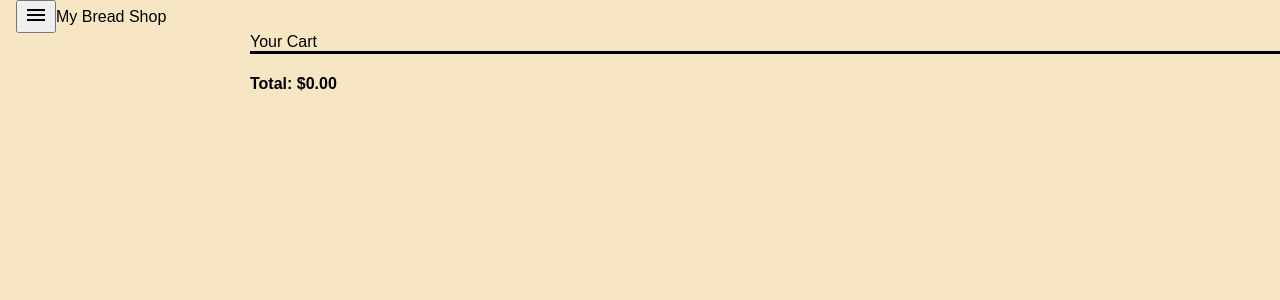
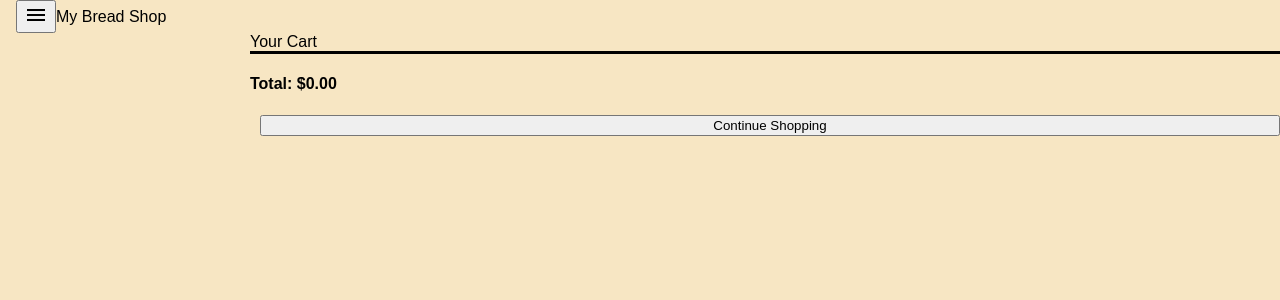
Before and after one commit to kinan123456/LafotHakfar, an Angular app in the folder frontend/: page /cart in a window 1280 px wide. Shown: the top 300 px of the page. Built offline with nearby package versions, Linux system fonts and the light colour scheme.

Commit message:
Add at CartComponent the "go back to shopping page" button

```diff
--- a/frontend/src/app/components/cart/cart.component.html
+++ b/frontend/src/app/components/cart/cart.component.html
@@ -7,4 +7,5 @@
     </div>
     <mat-divider></mat-divider>
     <h4>Total: {{ total | currency }}</h4>
+    <button mat-raised-button (click)="goBackToShopping()">Continue Shopping</button>
 </mat-card>
--- a/frontend/src/app/components/cart/cart.component.ts
+++ b/frontend/src/app/components/cart/cart.component.ts
@@ -3,6 +3,7 @@ import { Component, OnInit } from '@angular/core';
 import { MatCardModule } from '@angular/material/card';
 import { MatDividerModule } from '@angular/material/divider';
 import { CartService } from '../../services/cart.service';
+import { Router } from '@angular/router';
 
 @Component({
     selector: 'app-cart',
@@ -14,7 +15,7 @@ import { CartService } from '../../services/cart.service';
 export class CartComponent implements OnInit {
     cartItems: { bread: any; quantity: number }[] = [];
 
-    constructor(private cartService: CartService) {}
+    constructor(private cartService: CartService, private router: Router) {}
 
     ngOnInit(): void {
         this.cartService.cartItems$.subscribe(items => {
@@ -29,4 +30,8 @@ export class CartComponent implements OnInit {
     removeItem(breadId: string): void {
         this.cartService.removeFromCart(breadId); // Use the service to remove items
     }
+
+    goBackToShopping(): void {
+        this.router.navigate(['/orders']); // Navigate to the orders/homepage
+    }
 }
```
